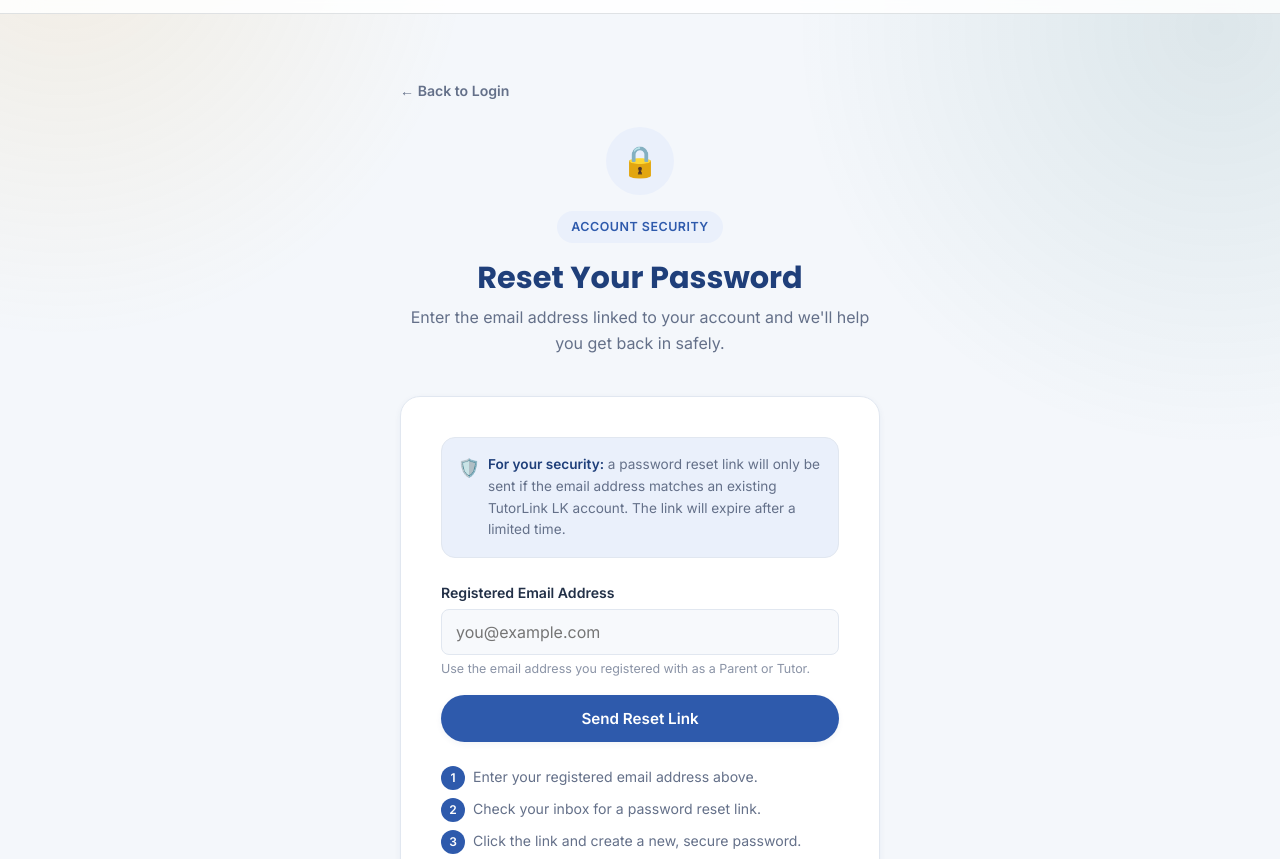
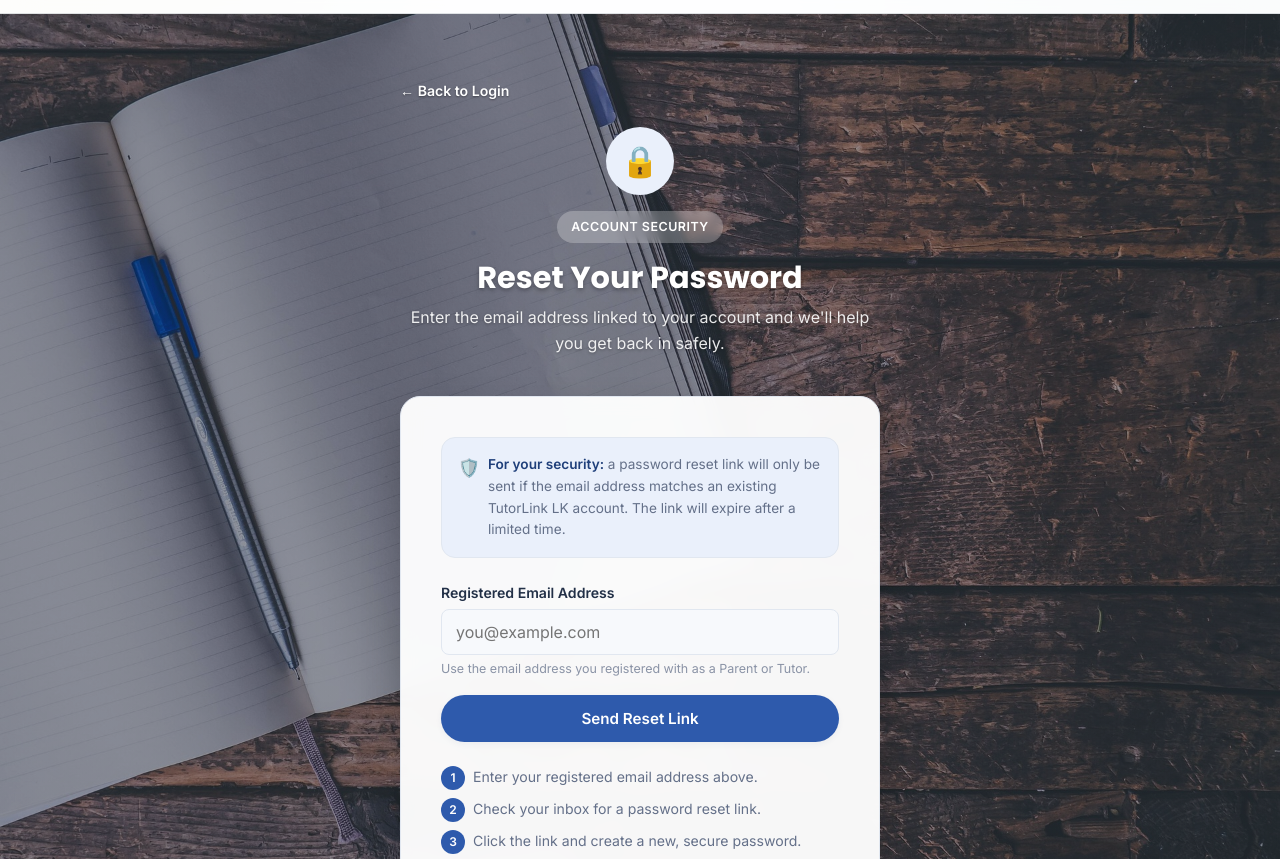
Before and after one commit to deshanasintha/home-tutor.lk, a website: page frontend/forgot-password.html in a window 1280 px wide. Shown: the part 69-928 px from the top of the page. Drawn offline with Linux system fonts and the light colour scheme.

Commit message:
change auth booking.css
link of jpg image marge with this css file

```diff
--- a/frontend/css/auth-booking.css
+++ b/frontend/css/auth-booking.css
@@ -293,6 +293,11 @@ button, input, select{ font-family: inherit; font-size: inherit; }
 /* ---------- Auth (login / forgot password / register) layout ---------- */
 .auth-section{
   padding: var(--space-2xl) 0;
+  /* Image Background setup with dark overlay */
+  background: linear-gradient(rgba(15, 23, 42, 0.45), rgba(15, 23, 42, 0.45)),
+              url('../assets/images/LoginPage.jpg') no-repeat center center / cover;
+  background-attachment: fixed;
+  min-height: calc(100vh - 75px);
 }
 
 .auth-wrapper{
@@ -309,8 +314,9 @@ button, input, select{ font-family: inherit; font-size: inherit; }
 
 .auth-header .eyebrow{
   display: inline-block;
-  background: var(--color-primary-light);
-  color: var(--color-primary);
+  background: rgba(255, 255, 255, 0.25);
+  color: #ffffff;
+  backdrop-filter: blur(4px);
   font-size: 0.78rem;
   font-weight: 600;
   letter-spacing: .04em;
@@ -320,19 +326,33 @@ button, input, select{ font-family: inherit; font-size: inherit; }
   margin-bottom: var(--space-md);
 }
 
-.auth-header h1{ font-size: 1.9rem; margin-bottom: var(--space-sm); }
-.auth-header p{ color: var(--color-text-muted); }
+.auth-header h1{
+  font-size: 1.9rem;
+  margin-bottom: var(--space-sm);
+  color: #ffffff;
+  text-shadow: 0 2px 4px rgba(0,0,0,0.3);
+}
 
-.auth-card{ padding: var(--space-xl); }
+.auth-header p{
+  color: rgba(255, 255, 255, 0.9);
+  text-shadow: 0 1px 3px rgba(0,0,0,0.3);
+}
+
+.auth-card{
+  padding: var(--space-xl);
+  background: rgba(255, 255, 255, 0.96);
+  backdrop-filter: blur(10px);
+  box-shadow: 0 20px 40px rgba(0, 0, 0, 0.2);
+}
 
 .auth-footer-note{
   text-align: center;
   margin-top: var(--space-lg);
   font-size: 0.9rem;
-  color: var(--color-text-muted);
+  color: #ffffff;
 }
 
-.auth-footer-note a{ color: var(--color-primary); font-weight: 600; }
+.auth-footer-note a{ color: var(--color-accent); font-weight: 600; }
 
 .auth-row-between{
   display: flex;
@@ -378,6 +398,7 @@ button, input, select{ font-family: inherit; font-size: inherit; }
   border: 1.5px solid var(--color-border);
   border-radius: var(--radius-md);
   transition: border-color .15s ease, box-shadow .15s ease, transform .15s ease;
+  background: #ffffff;
 }
 
 .register-option-card:hover{
@@ -408,11 +429,12 @@ button, input, select{ font-family: inherit; font-size: inherit; }
   gap: 6px;
   font-size: 0.88rem;
   font-weight: 600;
-  color: var(--color-text-muted);
+  color: #ffffff;
   margin-bottom: var(--space-lg);
+  text-shadow: 0 1px 2px rgba(0, 0, 0, 0.4);
 }
 
-.back-home-link:hover{ color: var(--color-primary); }
+.back-home-link:hover{ color: var(--color-accent); }
 
 /* ---------- Forgot Password — security visual ---------- */
 .security-icon-wrap{
--- a/frontend/css/common.css
+++ b/frontend/css/common.css
@@ -59,7 +59,12 @@ body {
   margin: 0;
   font-family: var(--font-body);
   color: var(--color-ink);
-  background: var(--color-paper);
+  background-image: url('../assets/images/LoginPage.jpg');
+  background-size: cover;
+  background-position: center;
+  background-repeat: no-repeat;
+  background-attachment: fixed;
+  min-height: 100vh;
   line-height: 1.6;
   -webkit-font-smoothing: antialiased;
 }
@@ -485,3 +490,13 @@ button {
   font-size: 1.05rem;
   margin-top: var(--space-4);
 }
+/* Background visibility and readable content surfaces */
+main, section, .auth-section, .login-section {
+  background: transparent !important;
+}
+
+.card, .form-container, .admin-shell, .auth-card {
+  background-color: rgba(255, 255, 255, 0.92) !important;
+  backdrop-filter: blur(5px);
+  border-radius: 10px;
+}
--- a/frontend/js/parent-register.js
+++ b/frontend/js/parent-register.js
@@ -1,5 +1,5 @@
 import { auth, db } from './firebase-config.js';
-import { createUserWithEmailAndPassword } from "https://www.gstatic.com/firebasejs/12.19.0/firebase-auth.js";
+import { createUserWithEmailAndPassword, signOut } from "https://www.gstatic.com/firebasejs/12.19.0/firebase-auth.js";
 import { doc, setDoc, serverTimestamp } from "https://www.gstatic.com/firebasejs/12.19.0/firebase-firestore.js";
 
 const form = document.getElementById('parentRegisterForm');
@@ -72,7 +72,7 @@ if (form) {
         role: "parent",
         createdAt: serverTimestamp()
       });
-
+          await signOut(auth);
       // 4. Success Alert පෙන්වීම
       if (typeof Swal !== 'undefined') {
         await Swal.fire({
@@ -86,7 +86,7 @@ if (form) {
       }
 
       // Dashboard එකට Redirect කිරීම
-      window.location.href = "parent-dashboard.html";
+      window.location.href = "login.html";
 
     } catch (error) {
       console.error("Parent Registration Error:", error);
```
Also changed, not shown: frontend/css/style.css (+1 -25 lines), frontend/login.html (+0 -3 lines).
